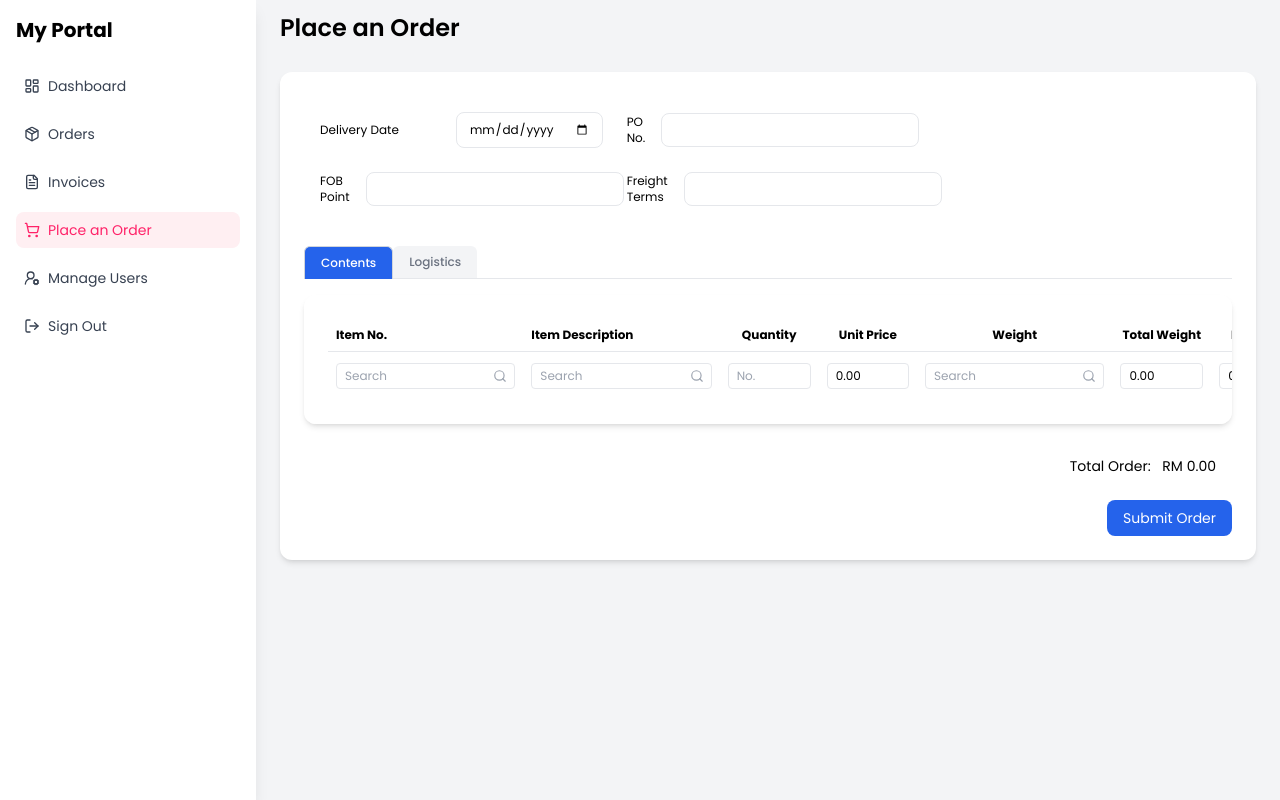
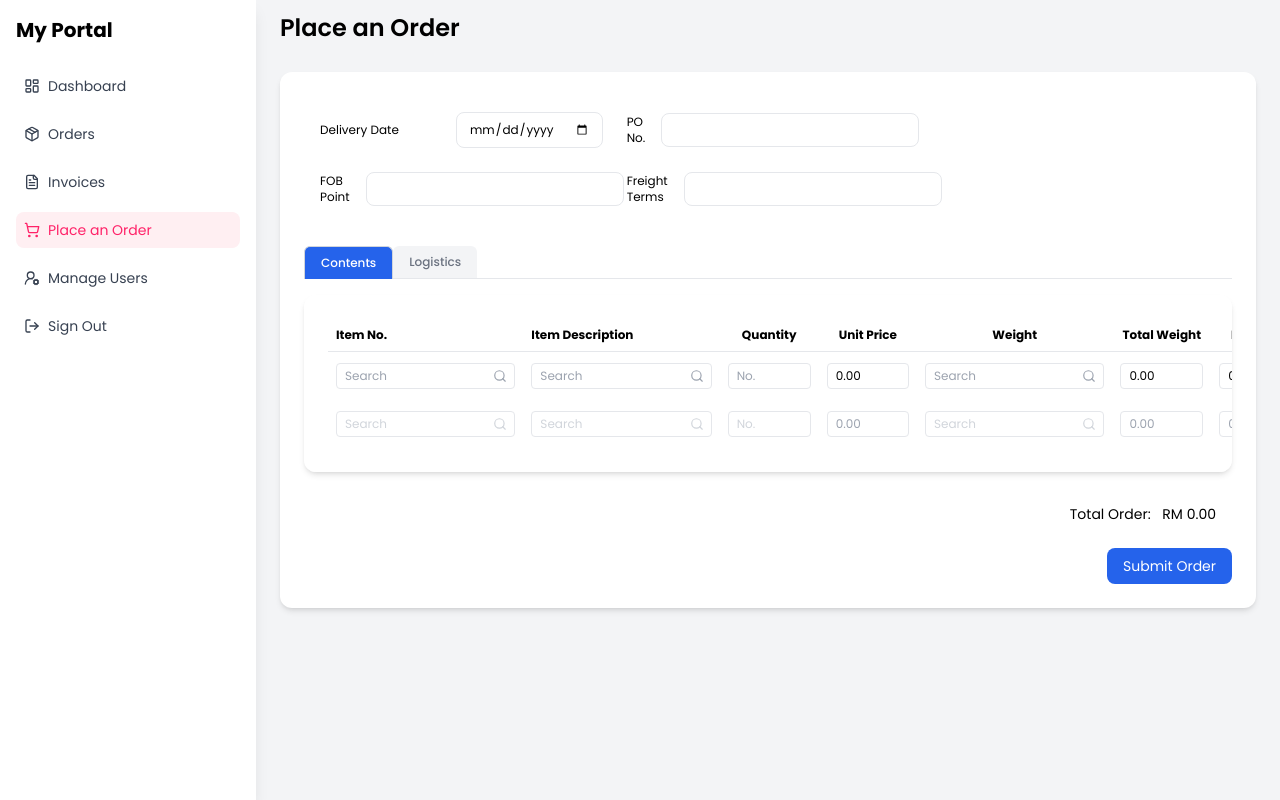
Before and after one commit to Harith-design/webportal, a React (Create React App) app in the folder frontend/: page /orderform in a window 1280 px wide. Built offline with nearby package versions, Linux system fonts and the light colour scheme.

Commit message:
Add filtering features and show/hide password button

```diff
--- a/frontend/src/components/OrderForm.jsx
+++ b/frontend/src/components/OrderForm.jsx
@@ -25,6 +25,17 @@ function PlaceOrderPage() {
       taxCode: "",
       active: true,
     },
+    {
+      product: "",
+      description: "",
+      quantity: "",
+      unitPrice: "0.00",
+      weight: "",
+      totalWeight: "0.00",
+      lineTotal: "0.00",
+      taxCode: "",
+      active: false,
+    },
   ]);
 
   // dropdown options per row
@@ -43,29 +54,55 @@ function PlaceOrderPage() {
     setRows(updated);
   };
 
+  // ✅ Option B: Always keep one inactive row at the bottom
   const activateRow = (index) => {
-    if (!rows[index].active) {
-      const updated = [...rows];
-      updated[index].active = true;
-      setRows([
-        ...updated,
-        {
+    setRows((prevRows) => {
+      const updated = prevRows.map((row, i) =>
+        i === index ? { ...row, active: true } : row
+      );
+
+      // If the last row is active, add one inactive row
+      if (updated[updated.length - 1].active) {
+        updated.push({
           product: "",
           description: "",
           quantity: "",
-          unitPrice: "",
+          unitPrice: "0.00",
           weight: "",
-          totalWeight: "",
-          lineTotal: "",
+          totalWeight: "0.00",
+          lineTotal: "0.00",
           taxCode: "",
           active: false,
-        },
-      ]);
-    }
+        });
+      }
+
+      return updated;
+    });
   };
 
+  // ✅ Prevent deleting the last inactive row
   const handleDelete = (index) => {
-    setRows(rows.filter((_, i) => i !== index));
+    setRows((prevRows) => {
+      if (!prevRows[index].active) return prevRows; // don't delete inactive row
+      const updated = prevRows.filter((_, i) => i !== index);
+
+      // Ensure at least one inactive row exists
+      if (!updated.some((row) => row.active === false)) {
+        updated.push({
+          product: "",
+          description: "",
+          quantity: "",
+          unitPrice: "0.00",
+          weight: "",
+          totalWeight: "0.00",
+          lineTotal: "0.00",
+          taxCode: "",
+          active: false,
+        });
+      }
+
+      return updated;
+    });
   };
 
   const handleSubmit = (e) => {
@@ -106,8 +143,8 @@ function PlaceOrderPage() {
   };
 
   return (
-      <div className="max-w-full mx-auto p-6 rounded-xl shadow-md order-form-page w-full bg-white">
-        {/* Flex container: form left, box right */}
+    <div className="max-w-full mx-auto p-6 rounded-xl shadow-md order-form-page w-full bg-white">
+       {/* Flex container: form left, box right */}
         {/* First Section */}
         <div className="grid grid-cols-3 gap-6 p-4 rounded-lg">
           {/* Form (left) */}
@@ -470,7 +507,7 @@ function PlaceOrderPage() {
             Submit Order
           </button>
         </div>
-      </div>
+    </div>
   );
 }
 
```
